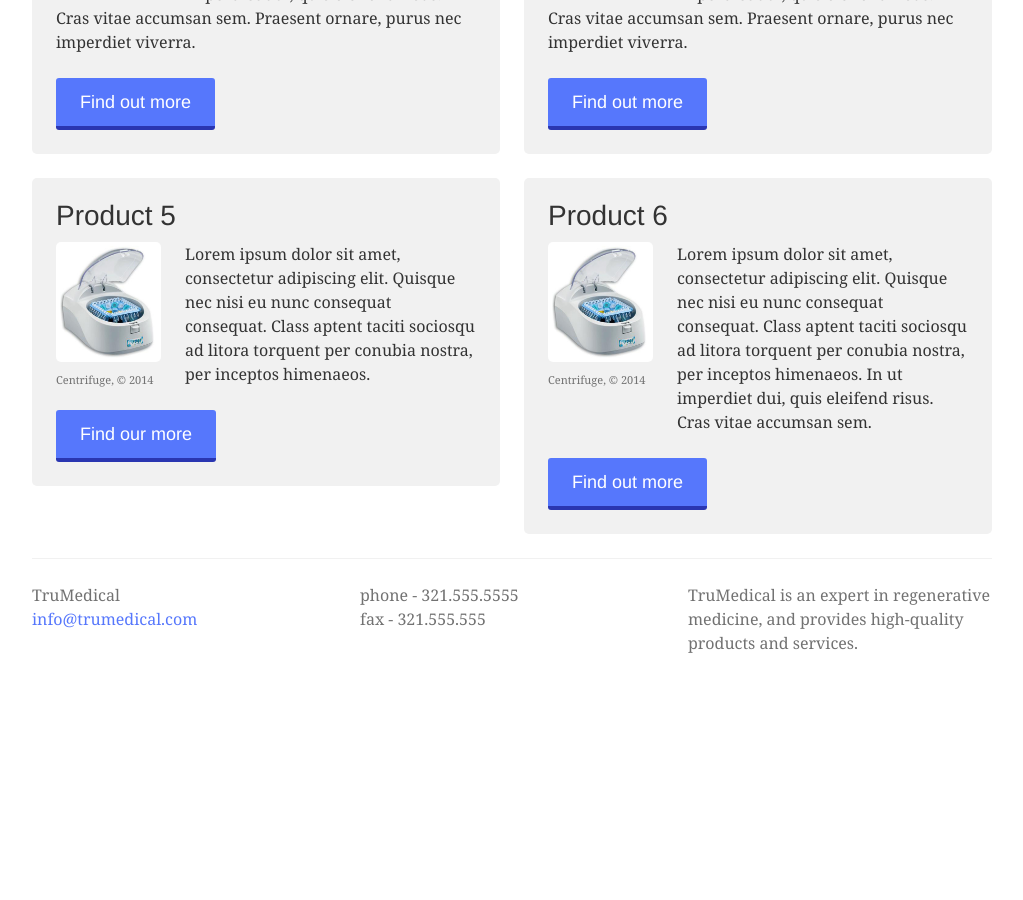
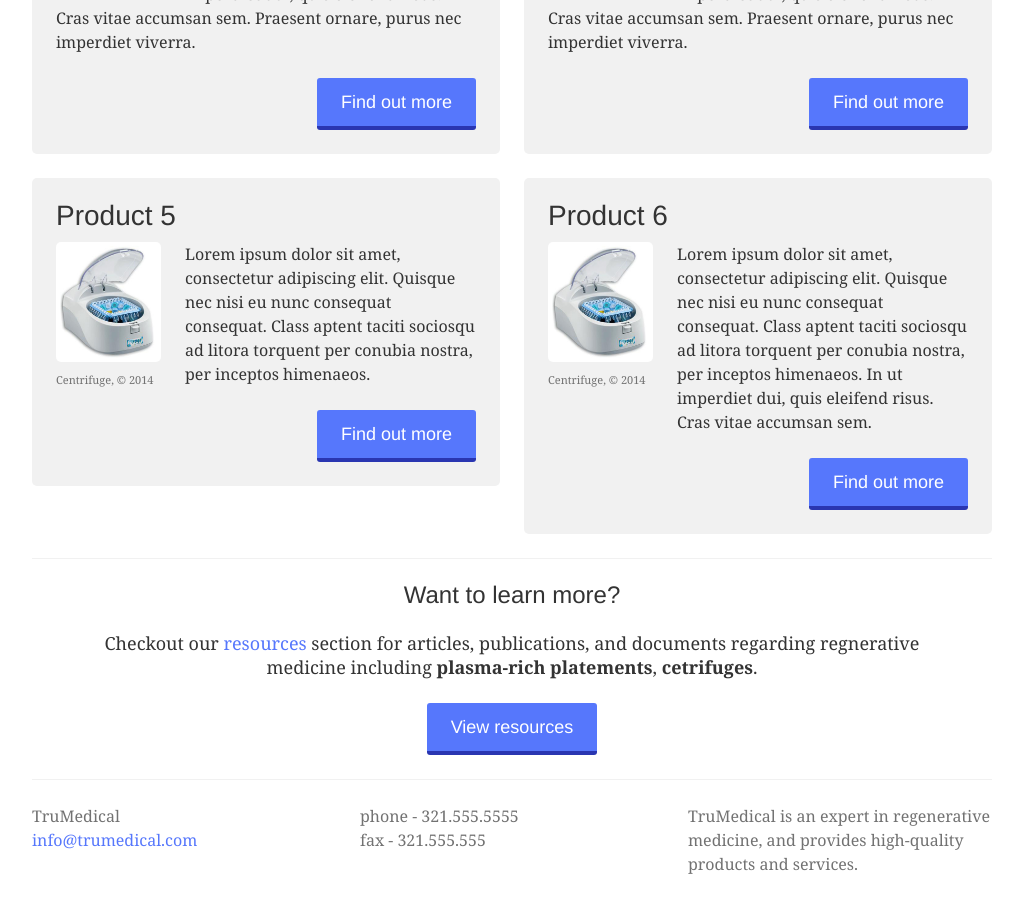
Before and after one commit to TruMedical/trumedical.github.io, a Jekyll site: the page built from products.md, in a window 1280 px wide and 900 px high, scrolled down 853 px. Shown: the whole window, without its empty margins (128-1151 px from the left). Built offline with Jekyll 4.4.1, drawn with Linux system fonts in a browser that asks for light colours; before the commit the page ends 1532 px from its top, so only the background shows below that; some of the changed text lies outside the part shown.

Commit message:
update page content

```diff
--- a/index.html
+++ b/index.html
@@ -7,7 +7,7 @@ layout: default
     <div class="mast__anchor">
       <div class="mast__text flex">
         <div class="flex__cell">
-          <h2>Regenerative medicine experts.</h2>
+          <h2>Regenerative Medicine Experts</h2>
         </div>
       </div>
     </div>
@@ -26,8 +26,8 @@ layout: default
   <p>Lorem ipsum dolor sit amet, consectetur adipiscing elit. Proin ultrices et lacus vel volutpat. Integer et tortor fermentum dolor malesuada ullamcorper. Donec et eros libero. </p>
 
   <div class="page-footer">
-    <h3>Want to read more?</h3>
+    <h4>Want to learn more?</h4>
     <p>Checkout our <a href="#">resources</a> section for articles, publications, and documents regarding regnerative medicine including <strong>plasma-rich platements</strong>, <strong>cetrifuges</strong>.</p>
-    <p><a href="#" class="btn btn--primary">Resources</a></p>
+    <p><a href="#" class="btn btn--primary">View resources</a></p>
   </div>
 </div>
--- a/products.md
+++ b/products.md
@@ -30,7 +30,9 @@ We provide high-quality regenerative medical products.
 				<p class="module__desc">Centrifuge, &copy; 2014</p>
 			</div>
 			<p>Lorem ipsum dolor sit amet, consectetur adipiscing elit. Quisque nec nisi eu nunc consequat consequat. Class aptent taciti sociosqu ad litora torquent per conubia nostra, per inceptos himenaeos.</p>
-			<a href="#" class="btn btn--primary">Find our more</a>
+			<div class="module__link">
+				<a href="#" class="btn btn--primary">Find out more</a>
+			</div>
 		</div>
 	</div>
 
@@ -44,7 +46,9 @@ We provide high-quality regenerative medical products.
 				<p class="module__desc">Centrifuge, &copy; 2014</p>
 			</div>
 			<p>Lorem ipsum dolor sit amet, consectetur adipiscing elit. Quisque nec nisi eu nunc consequat consequat. Class aptent taciti sociosqu ad litora torquent per conubia nostra, per inceptos himenaeos. In ut imperdiet dui, quis eleifend risus. Cras vitae accumsan sem. Praesent ornare, purus nec imperdiet viverra.</p>
-			<a href="#" class="btn btn--primary">Find out more</a>
+			<div class="module__link">
+				<a href="#" class="btn btn--primary">Find out more</a>
+			</div>
 		</div>
 	</div>
 
@@ -56,8 +60,9 @@ We provide high-quality regenerative medical products.
 				<p class="module__desc">Centrifuge, &copy; 2014</p>
 			</div>
 			<p>Lorem ipsum dolor sit amet, consectetur adipiscing elit. Quisque nec nisi eu nunc consequat consequat. Class aptent taciti sociosqu ad litora torquent per conubia nostra, per inceptos himenaeos. In ut imperdiet dui, quis eleifend risus. Cras vitae accumsan sem. Praesent ornare, purus nec imperdiet viverra.</p>
-
-			<a href="#" class="btn btn--primary">Find out more</a>
+			<div class="module__link">
+				<a href="#" class="btn btn--primary">Find out more</a>
+			</div>
 		</div>
 	</div>
 
@@ -70,7 +75,9 @@ We provide high-quality regenerative medical products.
 				<p class="module__desc">Centrifuge, &copy; 2014</p>
 			</div>
 			<p>Lorem ipsum dolor sit amet, consectetur adipiscing elit. Quisque nec nisi eu nunc consequat consequat. Class aptent taciti sociosqu ad litora torquent per conubia nostra, per inceptos himenaeos.</p>
-			<a href="#" class="btn btn--primary">Find our more</a>
+			<div class="module__link">
+				<a href="#" class="btn btn--primary">Find out more</a>
+			</div>
 		</div>
 	</div>
 
@@ -83,8 +90,16 @@ We provide high-quality regenerative medical products.
 				<p class="module__desc">Centrifuge, &copy; 2014</p>
 			</div>
 			<p class="module__text">Lorem ipsum dolor sit amet, consectetur adipiscing elit. Quisque nec nisi eu nunc consequat consequat. Class aptent taciti sociosqu ad litora torquent per conubia nostra, per inceptos himenaeos. In ut imperdiet dui, quis eleifend risus. Cras vitae accumsan sem.</p>
-			<a href="#" class="btn btn--primary">Find out more</a>
+			<div class="module__link">
+				<a href="#" class="btn btn--primary">Find out more</a>
+			</div>
 		</div>
 	</div>
 
 </div>
+
+<div class="page-footer">
+    <h4>Want to learn more?</h4>
+    <p>Checkout our <a href="#">resources</a> section for articles, publications, and documents regarding regnerative medicine including <strong>plasma-rich platements</strong>, <strong>cetrifuges</strong>.</p>
+    <p><a href="#" class="btn btn--primary">View resources</a></p>
+</div>
```
Also changed, not shown: contact.md (+15 -7 lines), services.md (+2 -2 lines).
